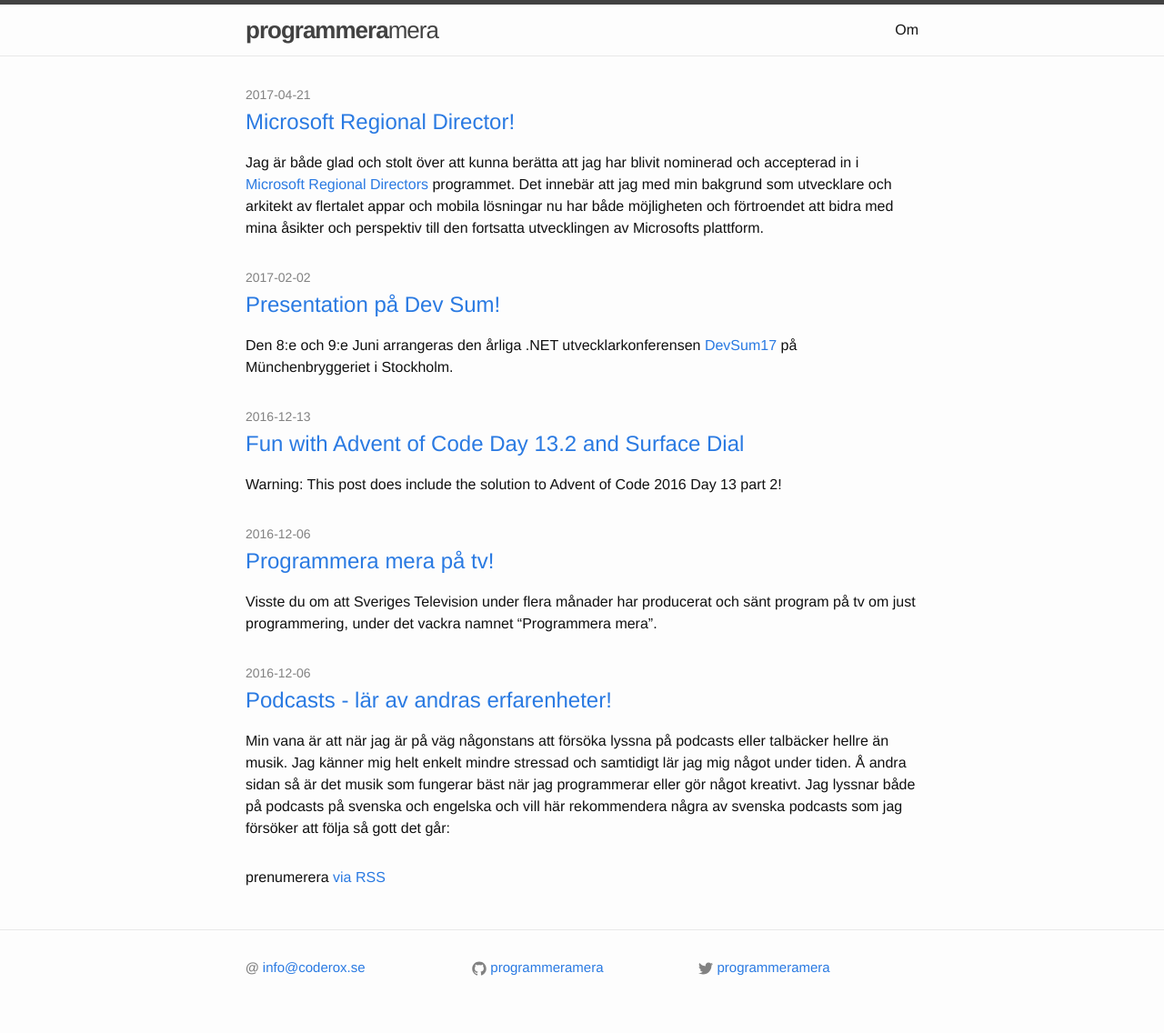
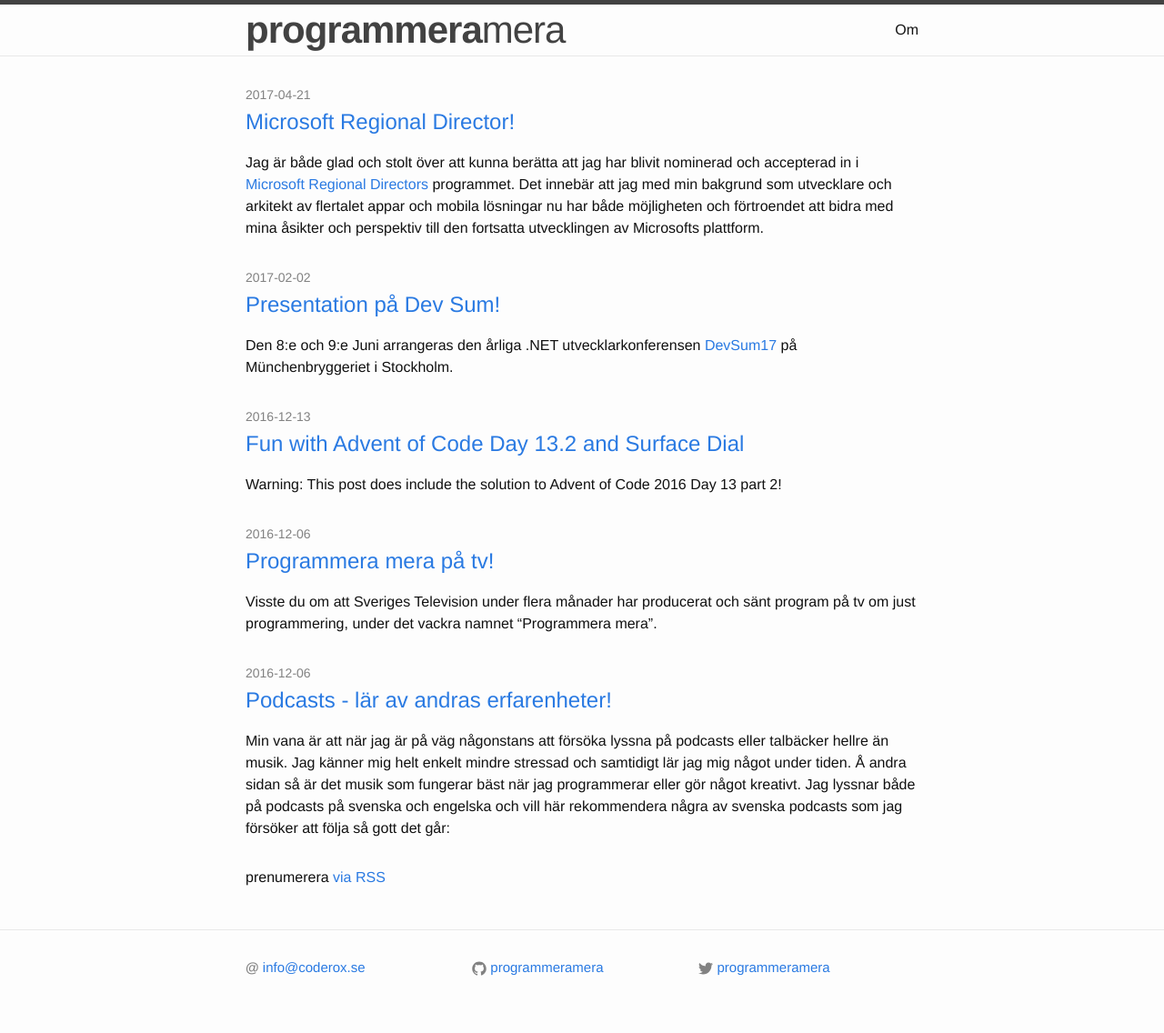
Before and after one commit to programmeramera/programmeramera.github.io, a Jekyll site: the page built from index.html, in a window 1280 px wide. Shown: the whole page at 91% size. Built offline with Jekyll 4.4.1, drawn with Linux system fonts in a browser that asks for light colours.

Commit message:
Bigger title

```diff
--- a/_sass/minima/_layout.scss
+++ b/_sass/minima/_layout.scss
@@ -11,7 +11,7 @@
 }
 
 .site-title {
-  font-size: 26px;
+  font-size: 42px;
   font-weight: 300;
   line-height: 56px;
   letter-spacing: -1px;
```
